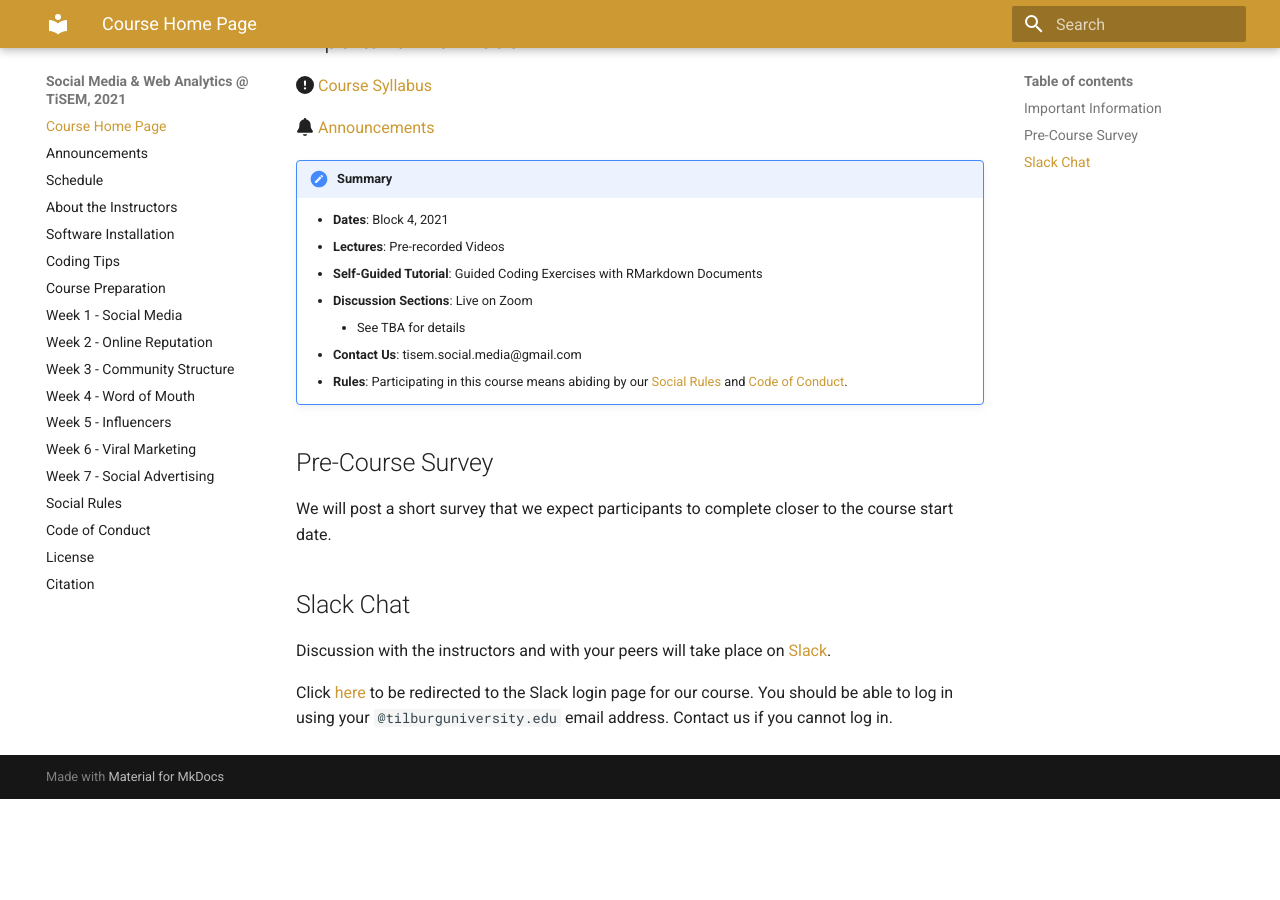
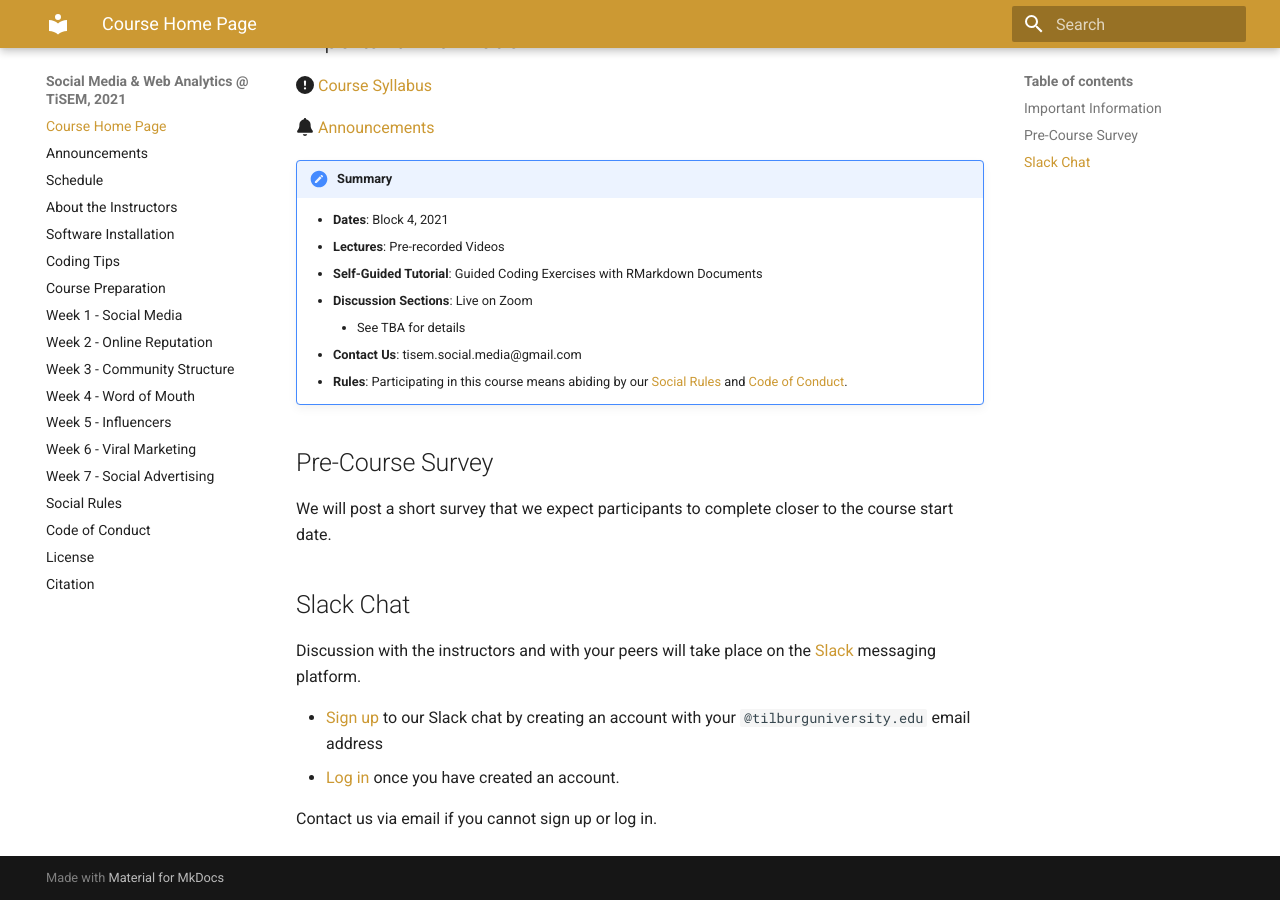
Before and after one commit to tisem-digital-marketing/2021-smwa, an MkDocs documentation site: the page built from docs/index.md, in a window 1280 px wide and 900 px high, scrolled down 637 px. Built offline with MkDocs 1.6.1 and Material for MkDocs 9.7.7, drawn with Linux system fonts in a browser that asks for light colours; old or Windows-style settings are respelled for this version of MkDocs; before the commit the page ends 1436 px from its top, so only the background shows below that.

Commit message:
update Slack join and log in info

```diff
--- a/docs/index.md
+++ b/docs/index.md
@@ -42,8 +42,9 @@ We will post a short survey that we expect participants to complete closer to th
 
 ## Slack Chat
 
-Discussion with the instructors and with your peers will take place on [Slack](https://slack.com/).
+Discussion with the instructors and with your peers will take place on the [Slack](https://slack.com/) messaging platform.
 
-Click [here]() to be redirected to the Slack login page for our course.
-You should be able to log in using your `@tilburguniversity.edu` email address.
-Contact us if you cannot log in.
+* [Sign up](https://tisem-smwa.slack.com/signup#/) to our Slack chat by creating an account with your `@tilburguniversity.edu` email address
+* [Log in](https://tisem-smwa.slack.com/) once you have created an account.
+
+Contact us via email if you cannot sign up or log in.
```
